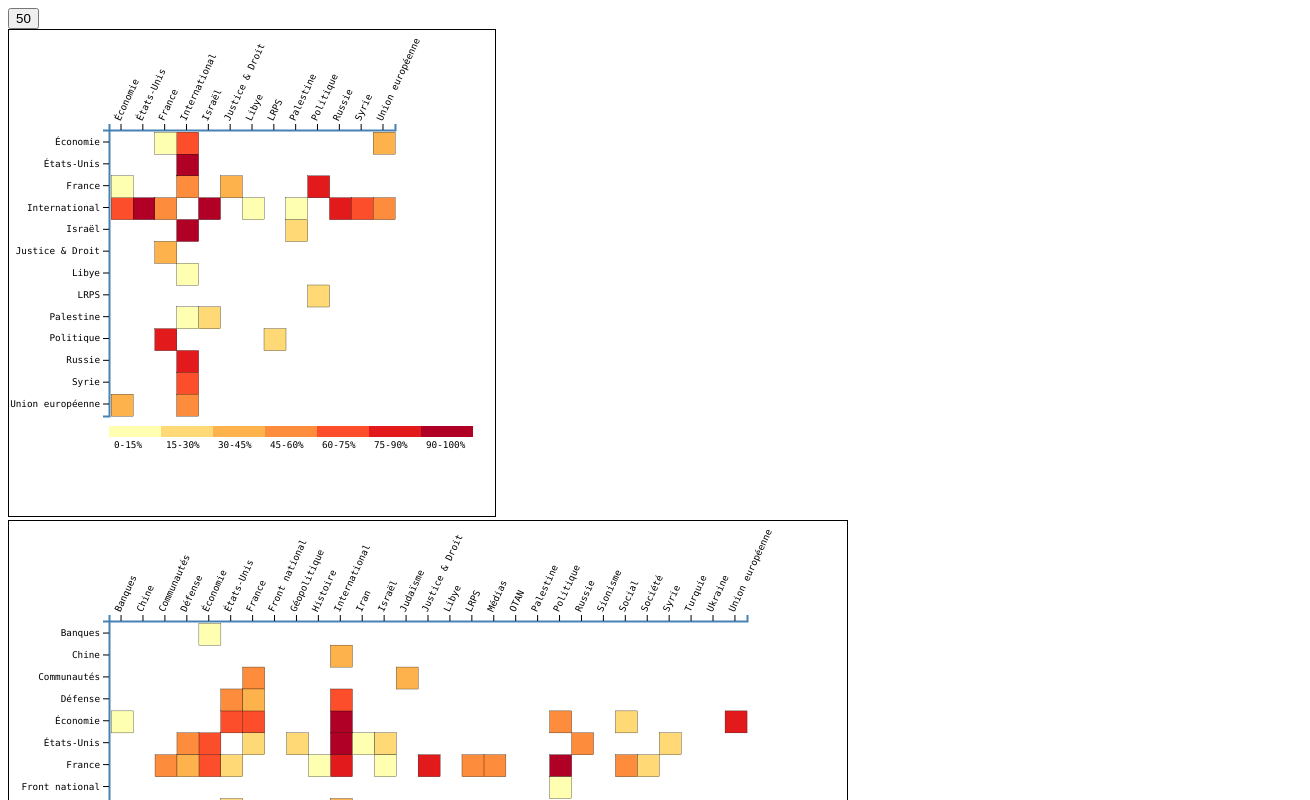
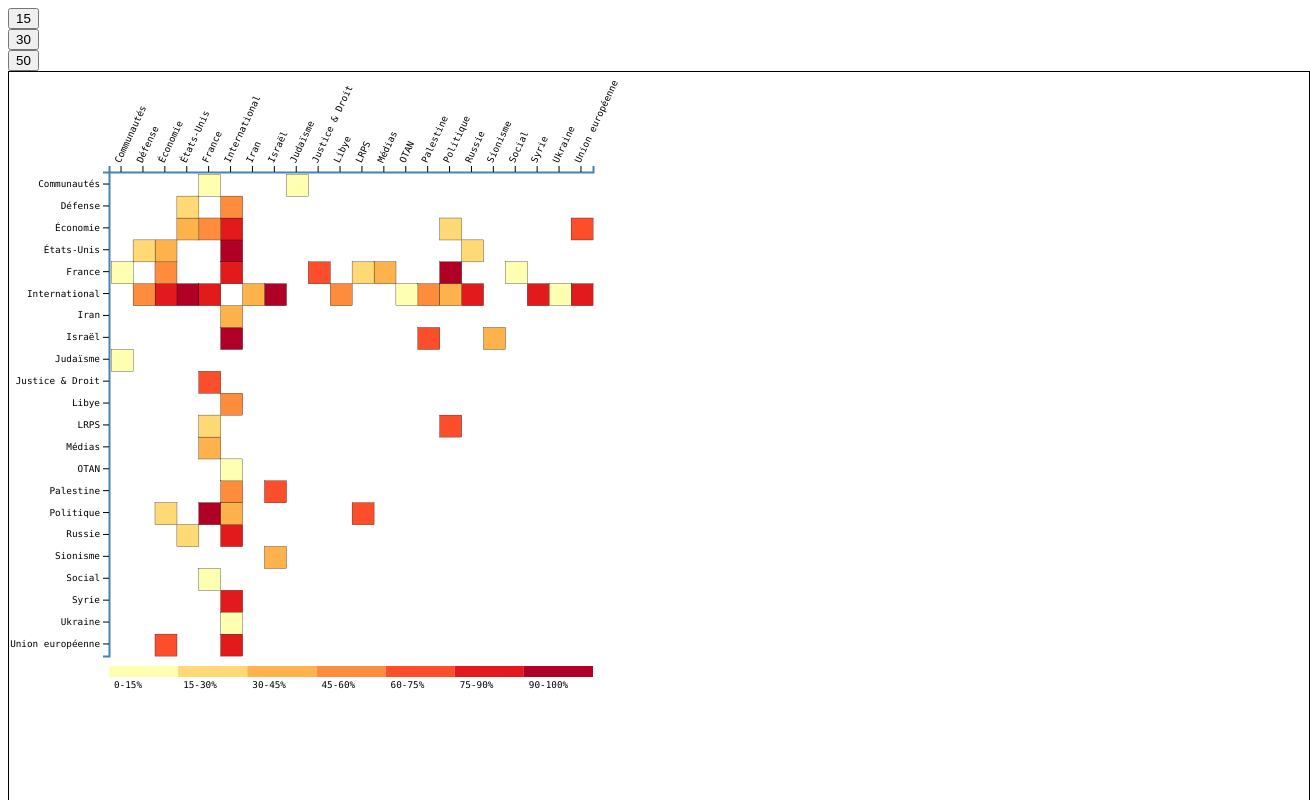
Before and after one commit to ArnaudStephanUNIL/ER, a plain HTML site: page index.html in a window 1280 px wide. Shown: the top 800 px of the page, 1310 px wide, since content can reach past the window. Drawn offline with nearby package versions, Linux system fonts and the light colour scheme.

Commit message:
Ajout de boutons (mais ça foire)

```diff
--- a/index.html
+++ b/index.html
@@ -10,16 +10,31 @@
 
 <body>
 
-	<div id="option">
+	<div id="top15">
     <input
-    	name="updateButton"
-    	id="topcinquante"
+    	name="top15"
+        type="button"
+        value="15"/>
+	</div>
+
+	<div id="top30">
+    <input
+    	name="top30"
+        type="button"
+        value="30"/>
+	</div>
+
+	<div id="top50">
+    <input
+    	name="top50"
         type="button"
         value="50"/>
 	</div>
 
 	<script src='https://cdnjs.cloudflare.com/ajax/libs/d3/4.5.0/d3.min.js'></script>
 	<script src='script.js' charset='utf-8'></script>
+
+
 </body>
 
 </html>
--- a/script.js
+++ b/script.js
@@ -39,6 +39,13 @@ d3.csv("liens.csv", function(d) {
 
         var width2 = window.innerWidth - marges.left - marges.right;
         var height2 = window.innerHeight - marges.top - marges.bottom;
+
+        var canevas = d3.select("body").append("svg")
+            .attr("width", largeurCellule*50 + marges.left + marges.right)
+            .attr("height", largeurCellule*50 + marges.top + marges.bottom)
+            .append("g")
+            .attr("transform", "translate(" + marges.left + "," + marges.top + ")");
+
         /*var canevas2 = d3.select("body").append("svg")
             .attr("width", width2 + marges.left + marges.right)
             .attr("height", height2 + marges.top + marges.bottom)
@@ -46,10 +53,14 @@ d3.csv("liens.csv", function(d) {
             .attr("transform", "translate(" + marges.left + "," + marges.top + ")")
             .style("background-color", "lightgray");*/
 
+
+        //Initialisation du tableau qui sert dans la fonction graphe
         let dataSeuil = [];
-
         //Fonction qui ne prend qu'une partie du dataset, et qui le dessine
         function liste(seuil){
+            //On vide le tableau avant de recommencer, histoire que les vieilles valeurs ne restent pas en mémoire
+            dataSeuil.splice(0);
+            //Et on le remplit avec les valeurs jusqu'au nouveau seuil
             for (var i = 0; i < seuil; i++) {
                 dataSeuil[i] = data[i];
 
@@ -62,7 +73,6 @@ d3.csv("liens.csv", function(d) {
 
             //Création du set des mots dont on a besoin
             let setMots = new Set();
-            console.log(dataSeuil);
             dataSeuil.forEach(function(d) {
                 setMots.add(d.mot1)
                 setMots.add(d.mot2)
@@ -74,17 +84,9 @@ d3.csv("liens.csv", function(d) {
             //On classe par ordre
             listeMots.sort((a, b) => a.localeCompare(b));
 
-
             //Création du canevas
             var width = listeMots.length * (largeurCellule);
             var height = listeMots.length * (largeurCellule);
-
-            var canevas = d3.select("body").append("svg")
-                .attr("width", width + marges.left + marges.right)
-                .attr("height", height + marges.top + marges.bottom)
-                .append("g")
-                .attr("transform", "translate(" + marges.left + "," + marges.top + ")")
-                .style("background-color", "lightgray");
 
             //Echelle des X
             var echelleX = d3.scaleBand()
@@ -234,9 +236,16 @@ d3.csv("liens.csv", function(d) {
                 .append("g")
                 .append("rect")
                 .attr("class", "legende")
-                .attr("width", largeurCellule+30)
+                .attr("width", width/7)
                 .attr("height", largeurCellule / 2)
-                .attr("x", (d, i) => i * (largeurCellule+30))
+                .attr("x", (d, i) => i * (width/7))
+                .attr("y", height + 10)
+                .attr("fill", ((d, i) => couleurs[i]));
+
+            canevas.selectAll(".legende").data(dataSeuil).transition()
+                .duration(200)
+                .attr("width", width/7)
+                .attr("x", (d, i) => i * (width/7))
                 .attr("y", height + 10)
                 .attr("fill", ((d, i) => couleurs[i]));
 
@@ -244,15 +253,20 @@ d3.csv("liens.csv", function(d) {
                 .append("text")
                 .attr("class","mono")
                 .text((d,i)=>d+"%")
-                .attr("x", (d, i) => 5+ (i * (largeurCellule+30)))
+                .attr("x", (d, i) => 5+ (i * (width/7)))
+                .attr("y", height + largeurCellule + 10);
+
+            canevas.selectAll(".mono").data(dataSeuil).transition()
+                .duration(200)
+                .attr("x", (d, i) => 5+ (i * (width/7)))
                 .attr("y", height + largeurCellule + 10);
             //fin de la fonction graphe
         }
 
-        liste(15);
-
-        d3.select("#topcinquante")
-            .on("click",liste(50));
+        liste(30);
+        d3.select("#top15").on("click", function(){liste(5)});
+        d3.select("#top30").on("click", function(){liste(6)});
+        d3.select("#top50").on("click", function(){liste(7)});
 
         /*
         function graphe2() {
```
